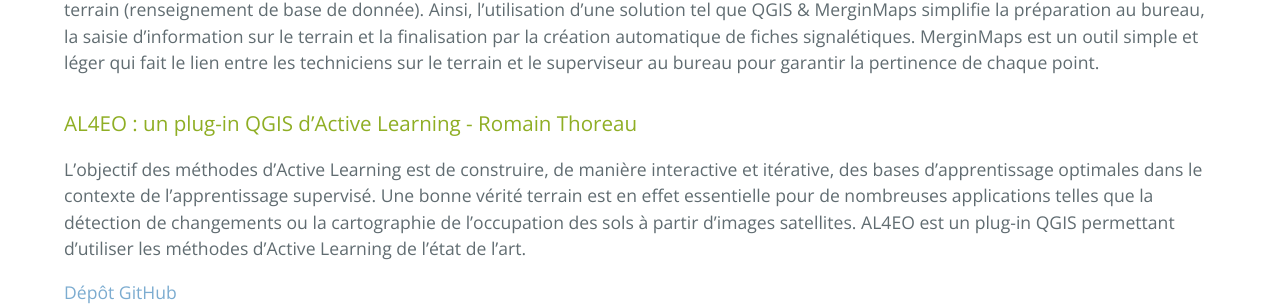
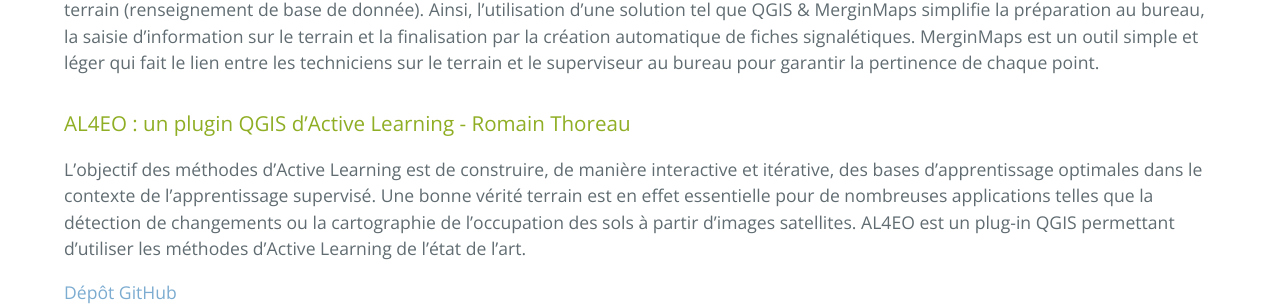
Before and after one commit to OSGeo-fr/QGIS-conf-fr-website, a Jekyll site: the page built from z20_programme.md, in a window 1280 px wide and 900 px high, scrolled down 2466 px. Shown: the part 151-456 px from the top of the window. Built offline with Jekyll 4.4.1, drawn with Linux system fonts in a browser that asks for light colours.

Commit message:
fix typo

```diff
--- a/z20_programme.md
+++ b/z20_programme.md
@@ -92,7 +92,7 @@ A paraître
     </tr>
     <tr class="impair">
       <td>12:00</td>
-      <td><a href="#al4eo--un-plug-in-qgis-dactive-learning---romain-thoreau">AL4EO : un plug-in QGIS d'Active Learning</a></td>
+      <td><a href="#al4eo--un-plugin-qgis-dactive-learning---romain-thoreau">AL4EO : un plug-in QGIS d'Active Learning</a></td>
       <td>Romain Thoreau (ONERA & Magellium)</td>
     </tr>
     <tr  class="pause">
@@ -260,7 +260,7 @@ Le Département du Calvados s’est doté d’une boite à outils SIG open sourc
 
 Les missions de stéréopréparation (mesure de point d'appuis image sur le terrain) ont beaucoup de points communs avec le complètement terrain (renseignement de base de donnée). Ainsi, l'utilisation d'une solution tel que QGIS & MerginMaps simplifie la préparation au bureau, la saisie d'information sur le terrain et la finalisation par la création automatique de fiches signalétiques. MerginMaps est un outil simple et léger qui fait le lien entre les techniciens sur le terrain et le superviseur au bureau pour garantir la pertinence de chaque point.
 
-### AL4EO : un plug-in QGIS d'Active Learning - Romain Thoreau
+### AL4EO : un plugin QGIS d'Active Learning - Romain Thoreau
 
 L'objectif des méthodes d'Active Learning est de construire, de manière interactive et itérative, des bases d'apprentissage optimales dans le contexte de l'apprentissage supervisé. Une bonne vérité terrain est en effet essentielle pour de nombreuses applications telles que la détection de changements ou la cartographie de l'occupation des sols à partir d'images satellites. AL4EO est un plug-in QGIS permettant d'utiliser les méthodes d'Active Learning de l'état de l'art.
 
```
